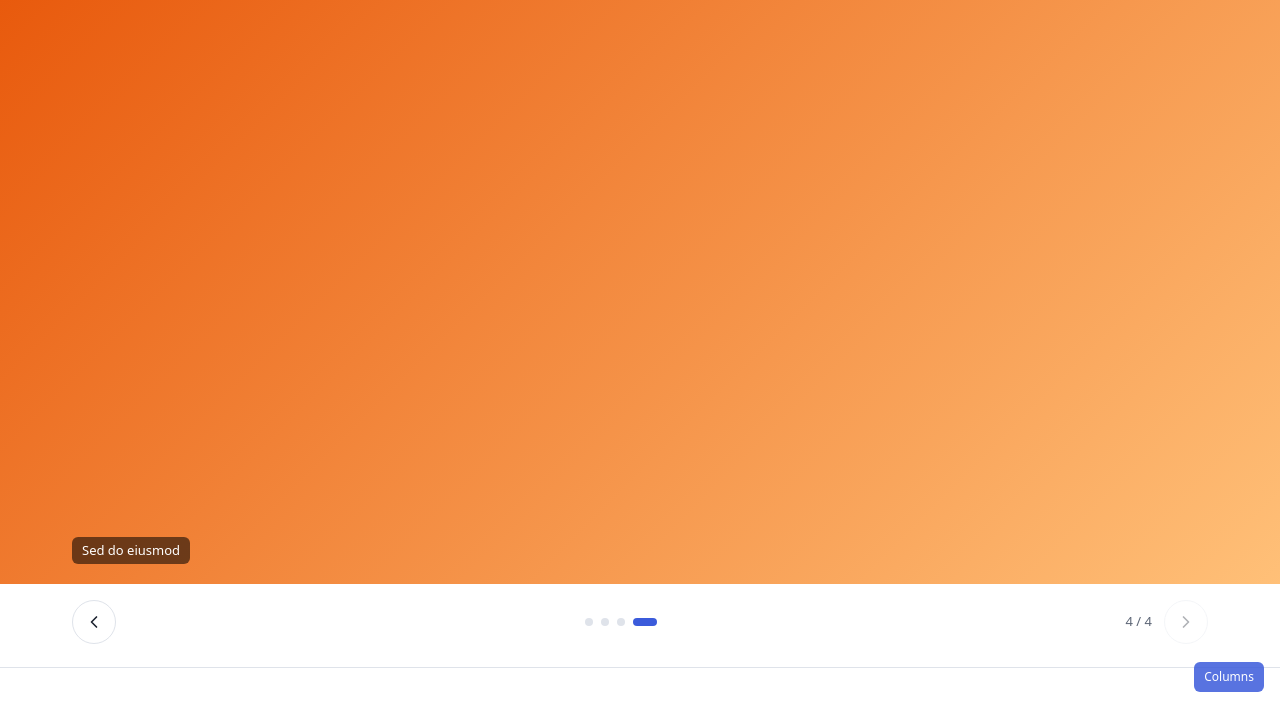
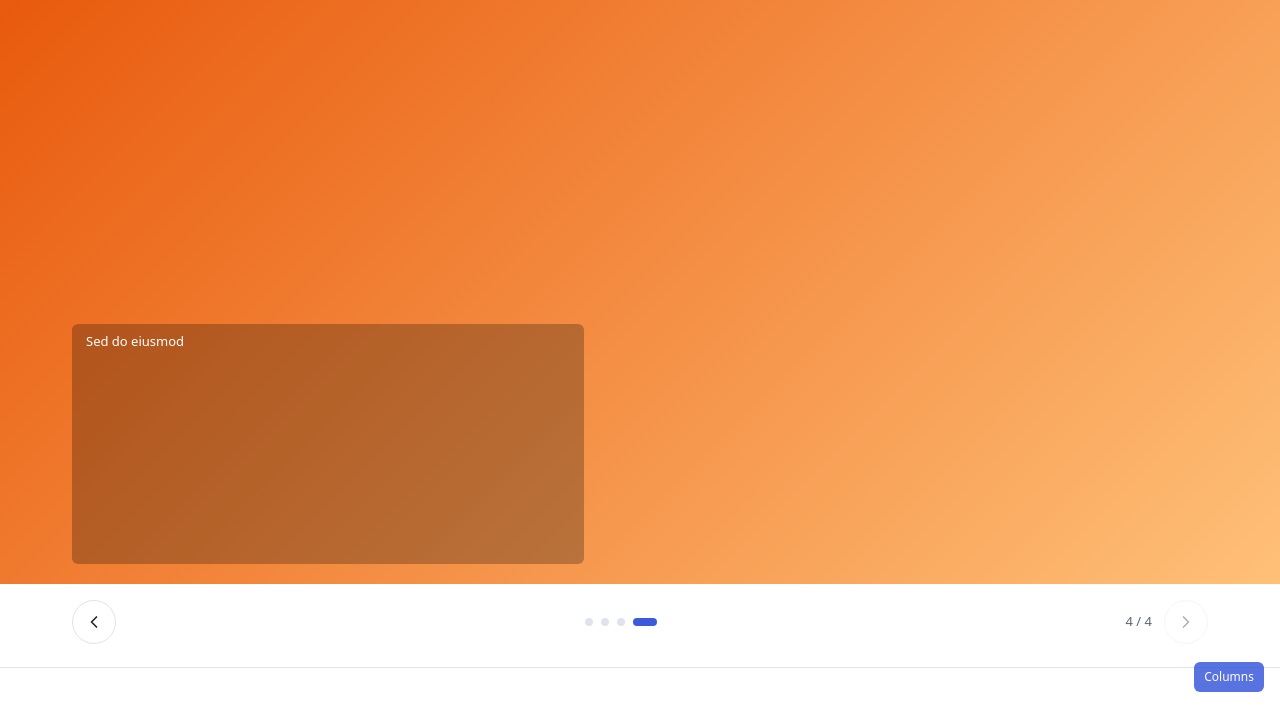
Before and after one commit to eduytingco/reacttf-site, a website: page index-real.html in a window 1280 px wide. Shown: the part 92-800 px from the top of the page. Drawn offline with nearby package versions, Linux system fonts and the light colour scheme; files that its build step writes are made by us from their sources; no server answers.

Commit message:
Add cPanel deploy config, fix maintenance logo path, update carousel caption
Co-Authored-By: Claude Opus 4.6 <noreply@anthropic.com>

```diff
--- a/scss/components/_carousel.scss
+++ b/scss/components/_carousel.scss
@@ -65,11 +65,13 @@ $placeholder-gradients: (
   bottom: 20px;
   // Line the caption up with the grid's content edge
   left: max(var(--margin), calc((100vw - var(--max-width)) / 2 + var(--margin)));
-  padding: 4px 10px;
-  background: rgba(0, 0, 0, .55);
+  padding: 8px 14px;
+  background: rgba(0, 0, 0, .25);
   border-radius: $radius-sm;
   color: #fff;
   font-size: 13px;
+  min-width: 40vw;
+  min-height: 30vh;
 }
 
 .carousel-controls {
```
Also changed, not shown: maintenance.html (+1 -1 lines), .cpanel.yml (added).
